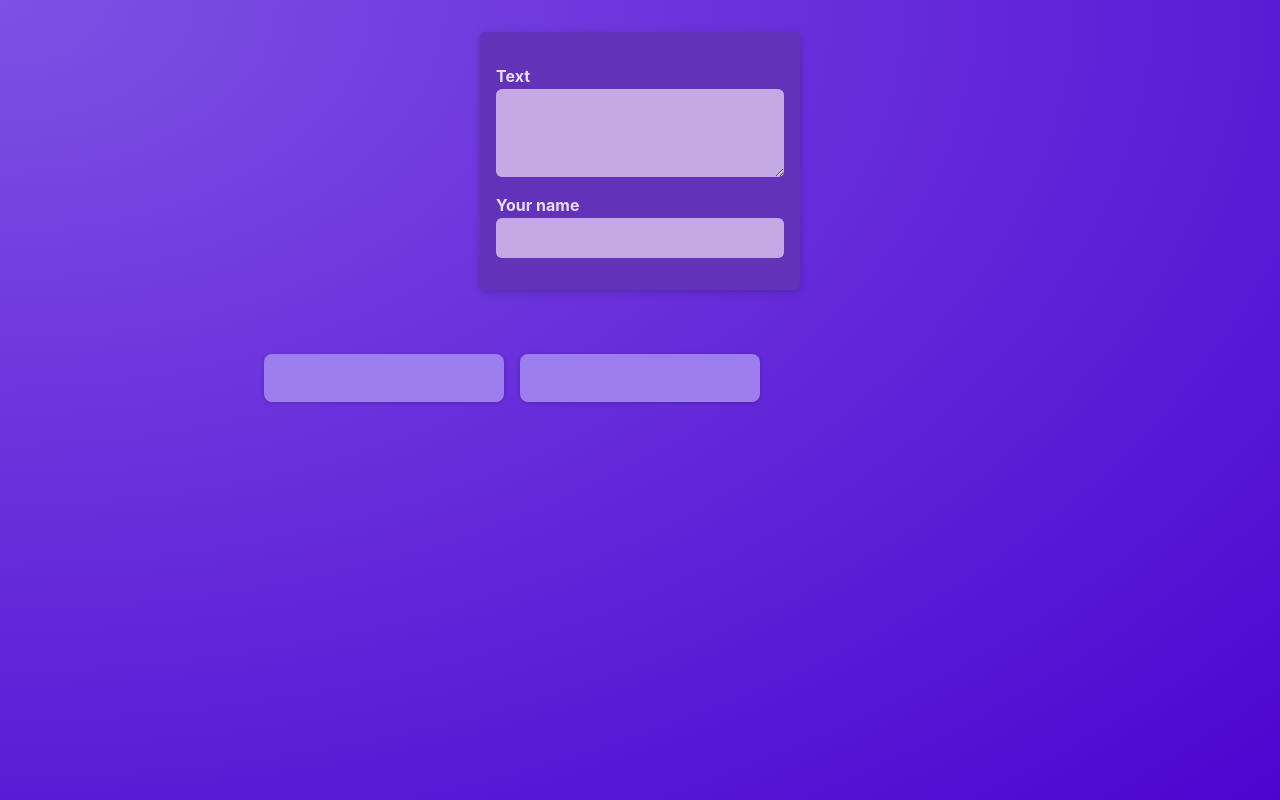
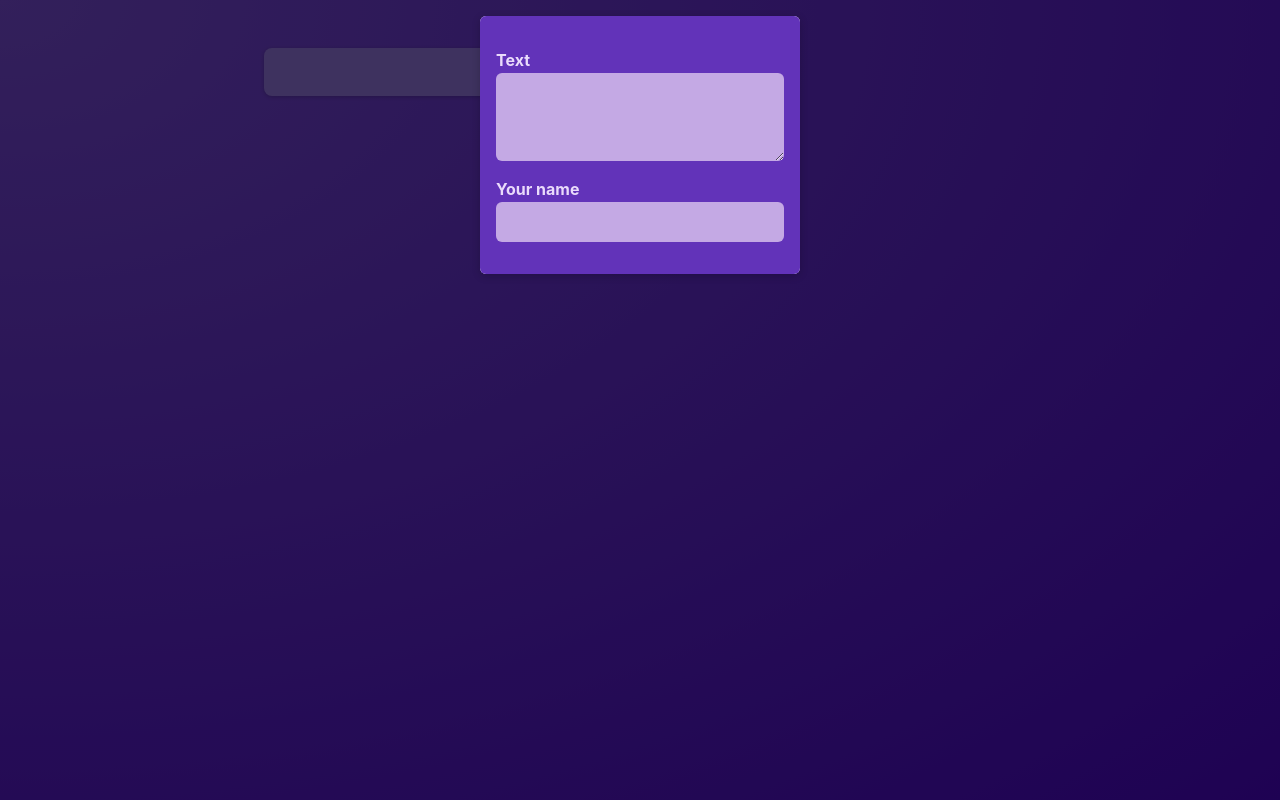
Before and after one commit to Nadha-Jabeen-T/twitter-mini, a React (Vite) app: page / in a window 1280 px wide. Built offline with nearby package versions, Linux system fonts and the light colour scheme.

Commit message:
Added the Wrapper component Modal for the NewPost form component -Children props

```diff
--- /dev/null
+++ b/src/Components/Modal.jsx
@@ -0,0 +1,13 @@
+import classes from "./Modal.module.css";
+
+function Modal(props) {
+    return(
+        <>
+            <div className={classes.backdrop}/>
+            <dialog open className={classes.modal}>
+                {props.children}
+            </dialog>
+        </>
+    );
+}
+export default Modal;
--- /dev/null
+++ b/src/Components/Modal.module.css
@@ -0,0 +1,18 @@
+.backdrop {
+    position: fixed;
+    top: 0;
+    left: 0;
+    width: 100%;
+    height: 100vh;
+    background-color: rgba(0, 0, 0, 0.6);
+    z-index: 1;
+  }
+
+  .modal {
+    border: none;
+    border-radius: 6px;
+    box-shadow: 0 2px 8px rgba(0, 0, 0, 0.2);
+    padding: 0;
+    overflow: hidden;
+    z-index: 1;
+  }
--- a/src/Components/NewPost.module.css
+++ b/src/Components/NewPost.module.css
@@ -3,9 +3,6 @@
     background-color: #6233b9;
     padding: 1rem;
     width: 20rem;
-    margin: 2rem auto;
-    border-radius: 6px;
-    box-shadow: 0 2px 8px rgba(0, 0, 0, 0.2);
   }
 
   .form label {
--- a/src/Components/PostsList.jsx
+++ b/src/Components/PostsList.jsx
@@ -2,6 +2,7 @@
 import Post from "./Post";
 import classes from "./PostsList.module.css";
 import NewPost from "./NewPost";
+import Modal from "./Modal";
 
 import { useState } from "react";
 
@@ -21,7 +22,9 @@
 
     return(
         <>
-        <NewPost onBodyChange={bodyChangeHandler} onAuthorChange={authorChangeHandler}/>
+        <Modal>
+            <NewPost onBodyChange={bodyChangeHandler} onAuthorChange={authorChangeHandler}/>
+        </Modal>
         <ul className={classes.posts}>
             <li><Post author={enteredAuthor} body={enteredBody}/></li>
             <li><Post author={enteredAuthor} body={enteredBody}/></li>
```
